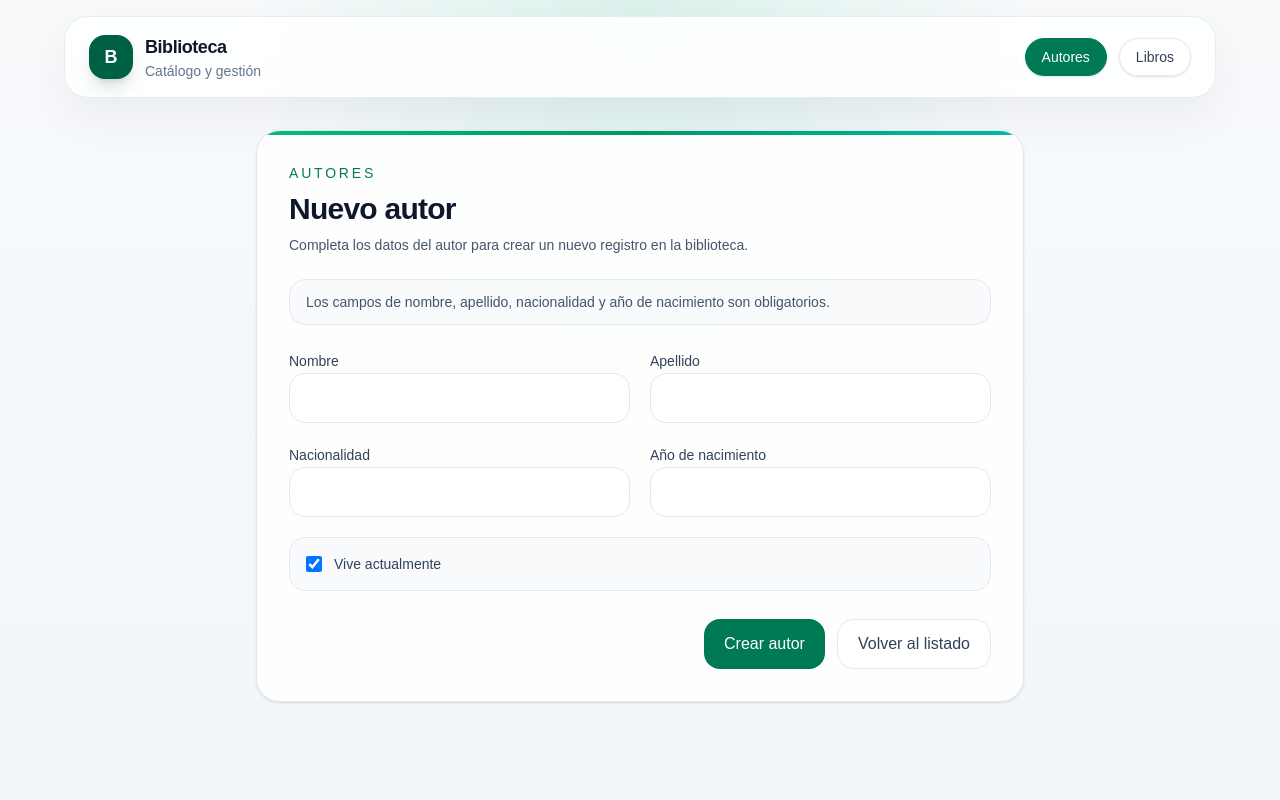
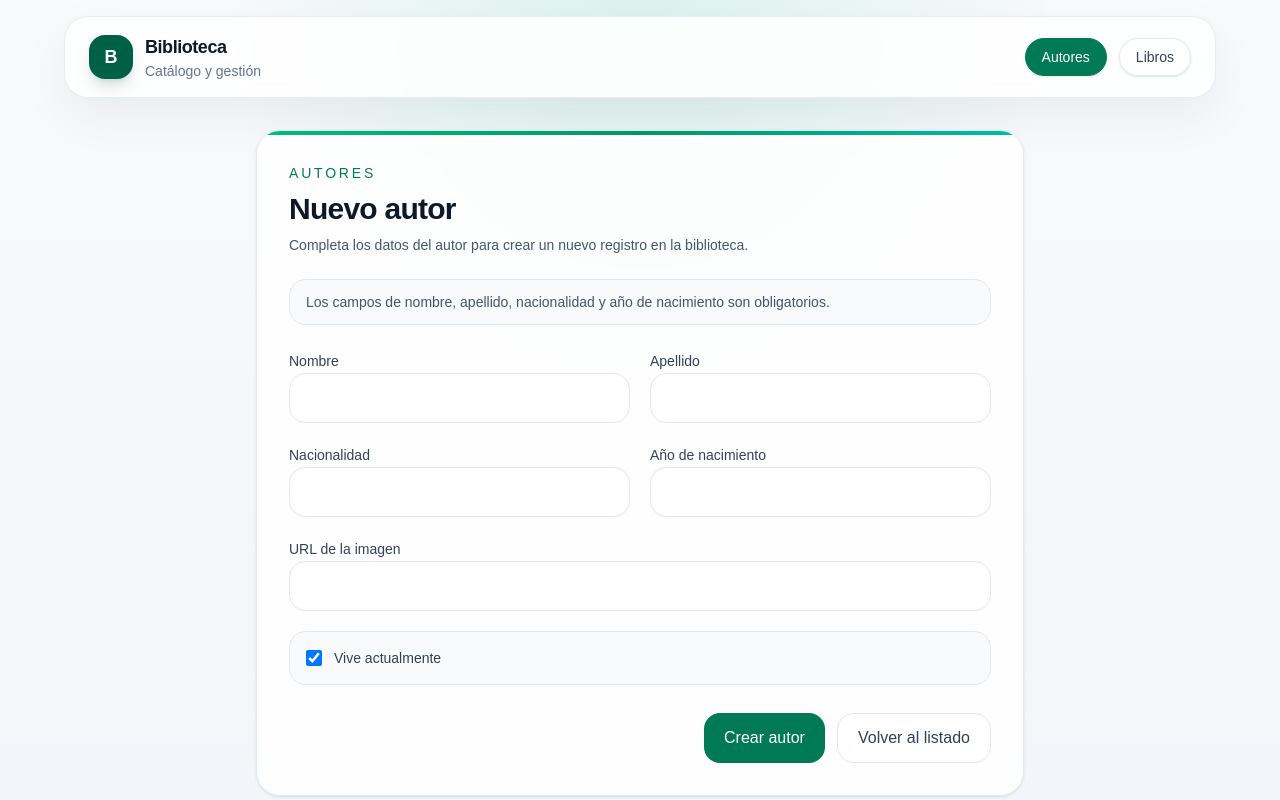
Before and after one commit to Maria19761976/BibliotecaFronted, a React (Vite) app: page /authors/new in a window 1280 px wide. Shown: the top 800 px of the page. Built offline with nearby package versions, Linux system fonts and the light colour scheme; no server answers.

Commit message:
fix(authors): improve author form and list flow

```diff
--- a/src/pages/authors/AuthorForm.jsx
+++ b/src/pages/authors/AuthorForm.jsx
@@ -20,6 +20,7 @@ function AuthorForm() {
         surname: "",
         nationality: "",
         birthYear: "",
+        image: "",
         alive: true,
     });
 
@@ -35,6 +36,7 @@ function AuthorForm() {
                 surname: authorData.surname || "",
                 nationality: authorData.nationality || "",
                 birthYear: authorData.birthYear || "",
+                image: authorData.image || "",
                 alive: authorData.alive !== undefined ? authorData.alive : true,
             });
         } catch (error) {
@@ -67,6 +69,7 @@ function AuthorForm() {
             surname: author.surname.trim(),
             nationality: author.nationality.trim(),
             birthYear: author.birthYear.toString().trim(),
+            image: author.image.trim(),
             alive: author.alive,
         };
 
@@ -265,6 +268,19 @@ function AuthorForm() {
                             </div>
                         </div>
 
+                        <div className="space-y-2">
+                            <label htmlFor="image" className="text-sm font-medium text-slate-700">
+                                URL de la imagen
+                            </label>
+                            <input
+                                id="image"
+                                name="image"
+                                value={author.image}
+                                onChange={handleChange}
+                                className="w-full rounded-2xl border border-slate-200 bg-white px-4 py-3 text-slate-900 outline-none transition placeholder:text-slate-400 focus:border-emerald-600 focus:ring-4 focus:ring-emerald-600/10 disabled:cursor-not-allowed disabled:bg-slate-100"
+                            />
+                        </div>
+
                         <label className="flex items-center gap-3 rounded-2xl border border-slate-200 bg-slate-50 px-4 py-4 text-sm font-medium text-slate-700">
                             <input
                                 name="alive"
--- a/src/pages/authors/AuthorList.jsx
+++ b/src/pages/authors/AuthorList.jsx
@@ -142,6 +142,7 @@ function AuthorList() {
                         <InfoCard
                             key={author.id}
                             title={`${author.name} ${author.surname}`}
+                            imageUrl={author.image}
                             fields={[
                                 { label: "Nacionalidad", value: author.nationality || "-" },
                                 { label: "Nacimiento", value: author.birthYear || "-" },
```
